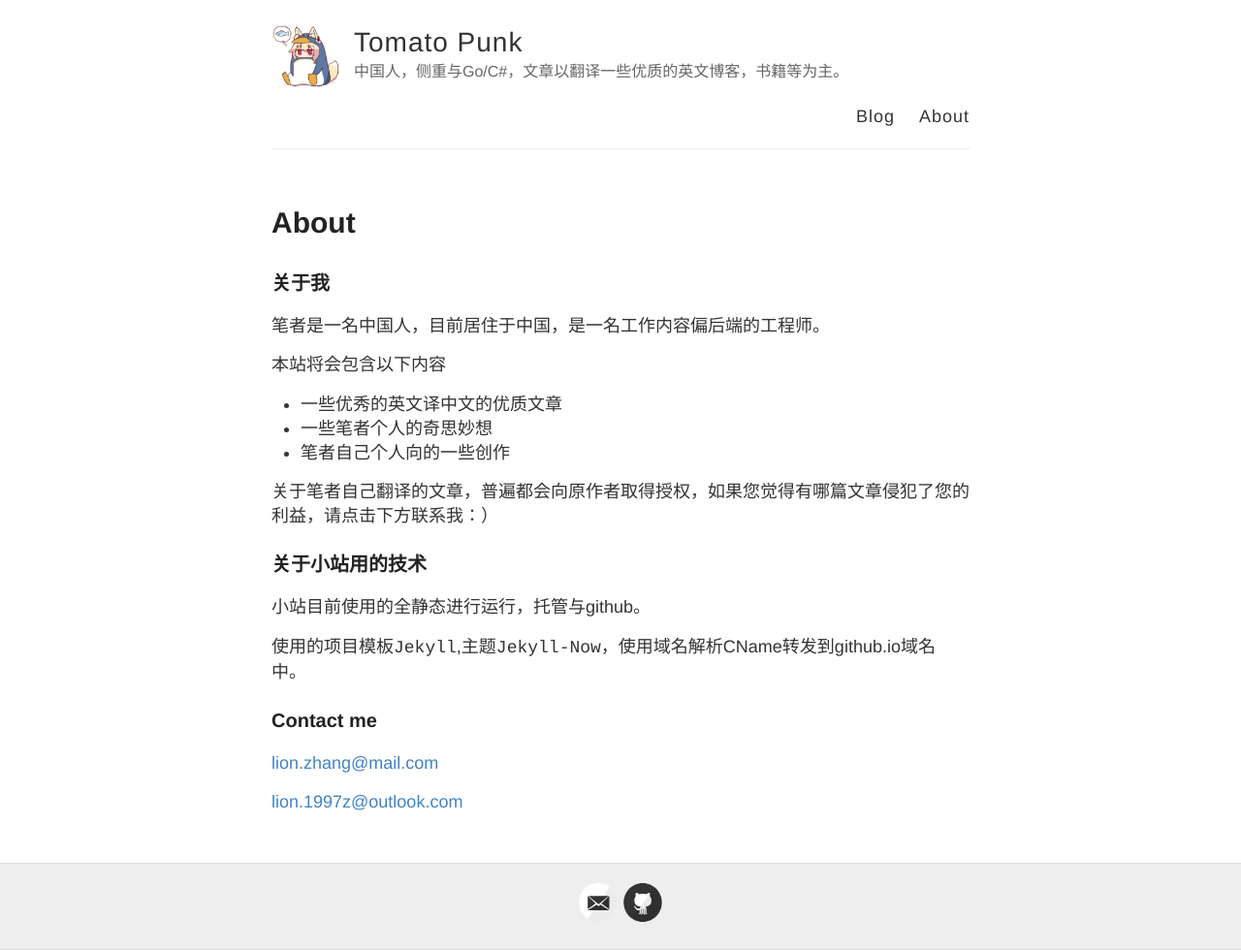
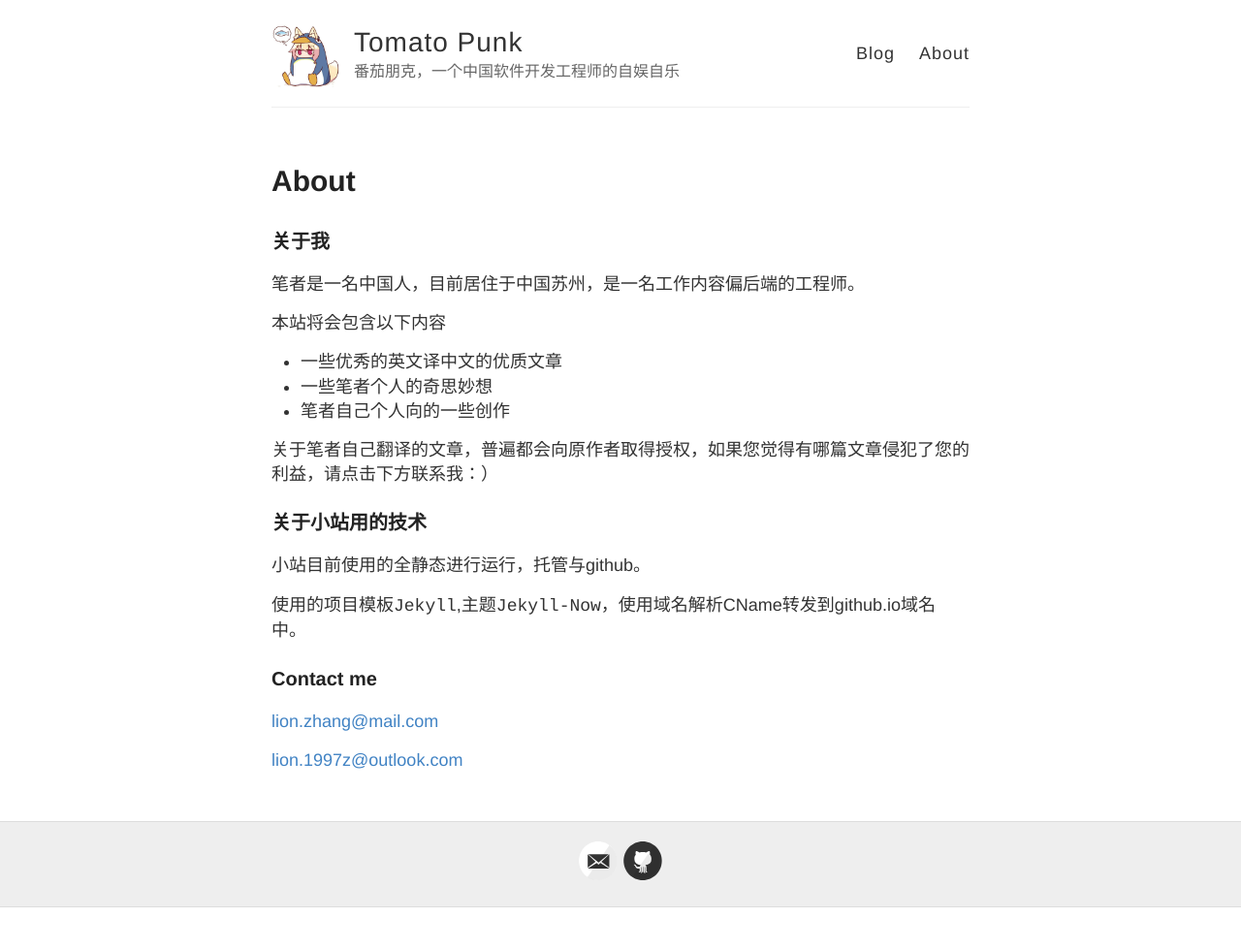
Before and after one commit to tomatopunk/tomatopunk.github.io, a Jekyll site: the page built from about.md, in a window 1280 px wide. Shown: the whole page at 97% size. Built offline with Jekyll 4.4.1, drawn with Linux system fonts in a browser that asks for light colours; after the commit the page ends 936 px from its top, so only the background shows below that.

Commit message:
update to site description

```diff
--- a/_config.yml
+++ b/_config.yml
@@ -1,6 +1,6 @@
 name: Tomato Punk
 description: >-
-  中国人，侧重与Go/C#，文章以翻译一些优质的英文博客，书籍等为主。
+  番茄朋克，一个中国软件开发工程师的自娱自乐
 
 # avatar: https://cdn.nlark.com/yuque/0/2019/png/460920/1568100617126-avatar/b7cfdfb8-a2fe-406b-a6ca-a34fdd62c747.png?x-oss-process=image%2Fresize%2Cm_fill%2Cw_112%2Ch_112%2Fformat%2Cpng
 avatar: https://raw.githubusercontent.com/tomatopunk/tomatopunk.github.io/master/images/head.png
--- a/about.md
+++ b/about.md
@@ -6,7 +6,7 @@ permalink: /about/
 
 ### 关于我
 
-笔者是一名中国人，目前居住于中国，是一名工作内容偏后端的工程师。
+笔者是一名中国人，目前居住于中国苏州，是一名工作内容偏后端的工程师。
 
 本站将会包含以下内容
 
```
